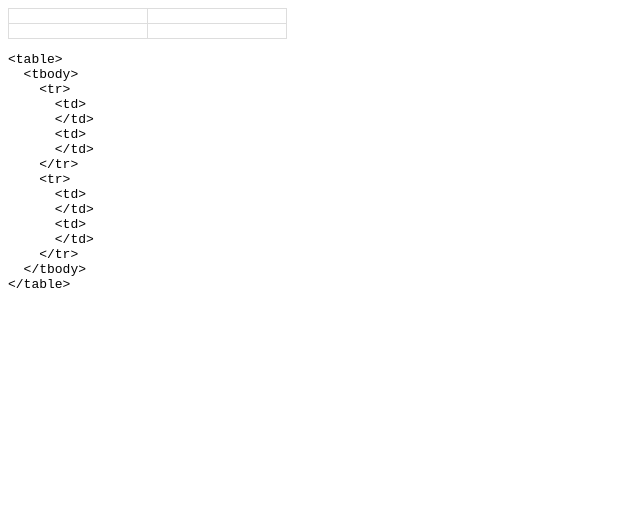
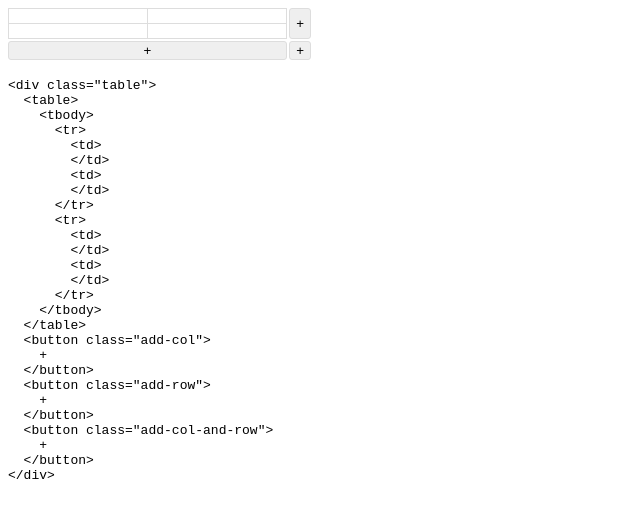
Before and after one commit to lauichan/table-generator, a React (Vite) app: page / in a window 1280 px wide. Shown: the top 518 px of the page, without its empty margins (0-640 px from the left). Built offline with nearby package versions, Linux system fonts and the light colour scheme.

Commit message:
feat: Row Column 추가 버튼

```diff
--- a/src/components/Table.tsx
+++ b/src/components/Table.tsx
@@ -1,11 +1,11 @@
 type TableProps = {
   table: string[][];
-  addRow: (count: number) => void;
-  addColumn: (count: number) => void;
+  addRowColumn: (rowCount: number, columnCount: number) => void;
 };
 
-function Table({ table, addRow, addColumn }: TableProps) {
+function Table({ table, addRowColumn }: TableProps) {
   return (
+    <div className="table">
       <table>
         <tbody>
           {table.map((row, rowIdx) => (
@@ -17,6 +17,21 @@ function Table({ table, addRow, addColumn }: TableProps) {
           ))}
         </tbody>
       </table>
+      <button className="add-col" onClick={() => addRowColumn(0, 1)}>
+        +
+      </button>
+      <button className="add-row" onClick={() => addRowColumn(1, 0)}>
+        +
+      </button>
+      <button
+        className="add-col-and-row"
+        onClick={() => {
+          addRowColumn(1, 1);
+        }}
+      >
+        +
+      </button>
+    </div>
   );
 }
 
```
Lines whose indentation alone changed are shown as unchanged.
